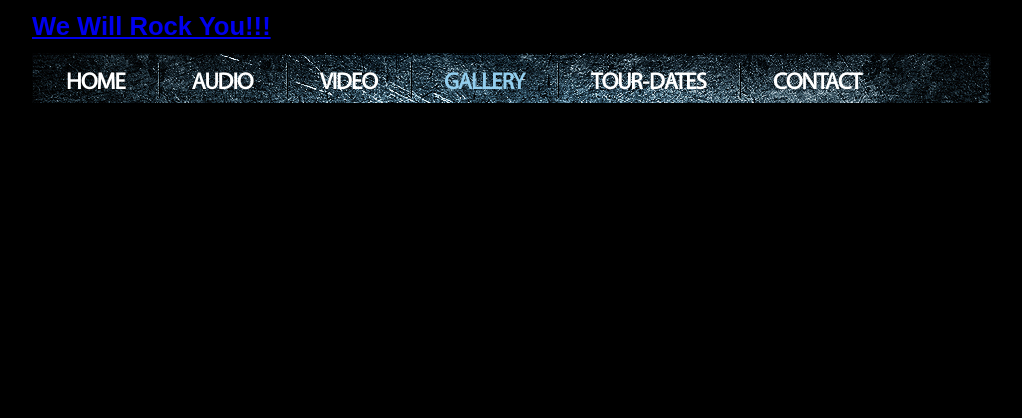
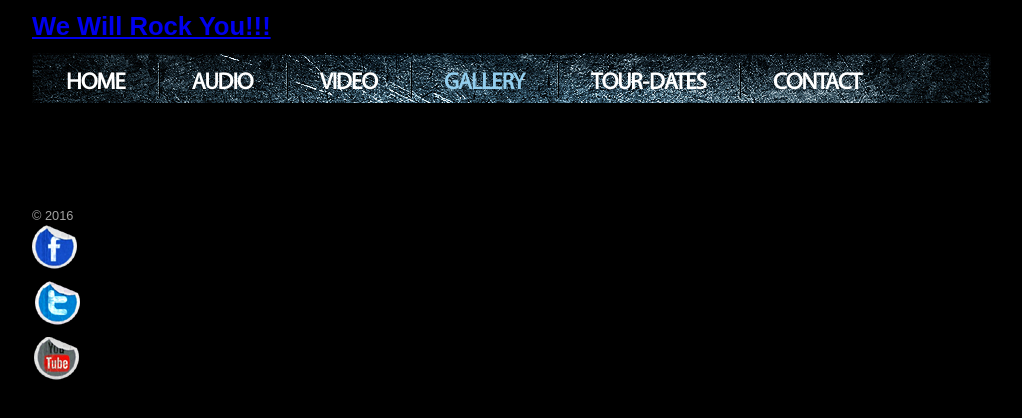
Before and after one commit to marb61a/music_group, a plain HTML site: page contact.html in a window 1280 px wide. Shown: the whole page, without its empty margins (128-1150 px from the left). Drawn offline with Linux system fonts and the light colour scheme.

Commit message:
added footer section to contact.html

```diff
--- a/contact.html
+++ b/contact.html
@@ -6,6 +6,7 @@
 		<link href="css/grid.css" type="text/css" rel="stylesheet">
     </head>
     <body>
+        <main>
             <div class="extra">
                 <!-------- Header -------->
                 <header>
@@ -29,6 +30,37 @@
     			        </nav>
                     </div>
                 </header>
+
+                <!-------- Content -------->
+
+                <!-------- Footer -------->
+                <footer>
+                    <div class="main">
+                        <div class="footer-bg">
+                            <div class="container">
+                                <div class="row">
+                                    <div class="adjust">
+                                        <div class="footer-padding">
+                                            <div class="wrapper">
+                                                <span class="footer-text">
+                                                    <span>
+                                                        &copy; 2016
+                                                    </span>
+                                                </span>
+                                                <ul>
+                                                    <li> <a href="#"><img src="images/facebook.png"> </a> </li>
+                                        			<li> <a href="#"><img src="images/twitter.png"> </a> </li>
+                                        			<li> <a href="#"><img src="images/youtube.png"> </a> </li>
+                                                </ul>
                                             </div>
+                                        </div>
+                                    </div>
+                                </div>
+                            </div>
+                        </div>
+                    </div>
+                </footer>
+            </div>
+        </main>
     </body>
 </html>
```
Also changed, not shown: gallery.html (+2 -0 lines). Lines whose indentation alone changed are shown as unchanged.
